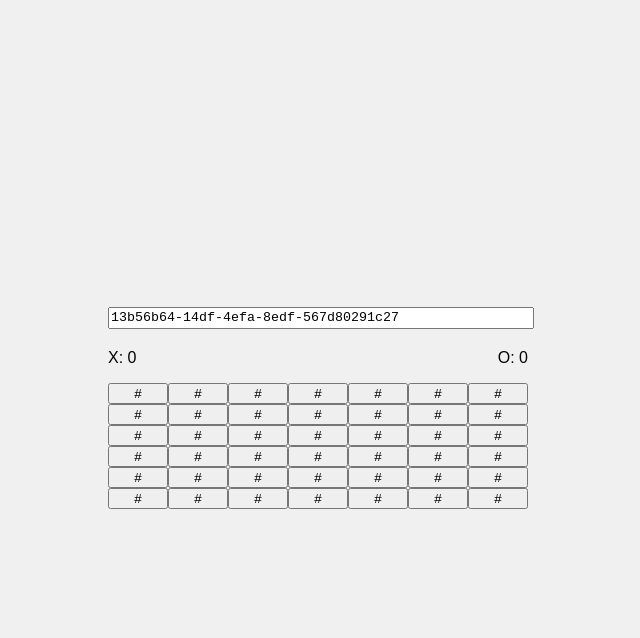
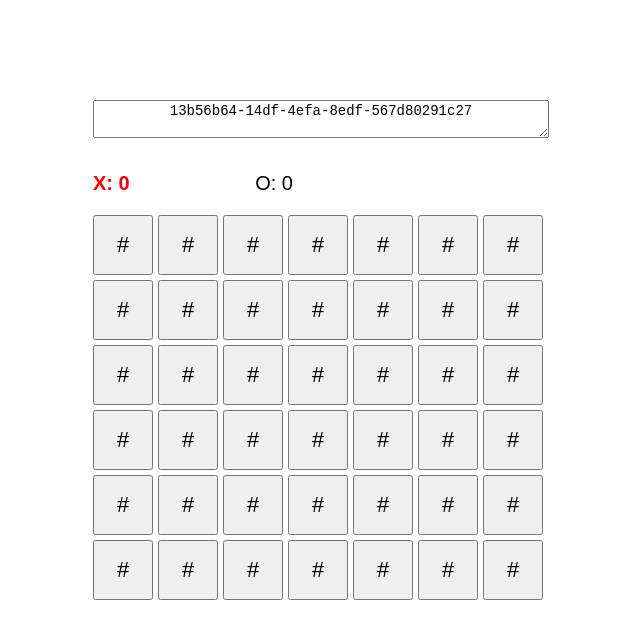
Before and after one commit to MA-Silent/m10_miniGame, a website built with Vite: page index.html in a window 1280 px wide. Shown: the whole page, without its empty margins (322-962 px from the left). Built offline with nearby package versions, Linux system fonts and the light colour scheme.

Commit message:
styling/JS

```diff
--- a/src/main.js
+++ b/src/main.js
@@ -1,10 +1,10 @@
 let gridArray = [
-  ['#','#','#','#','#','#','#'],
-  ['#','#','#','#','#','#','#'],
-  ['#','#','#','#','#','#','#'],
-  ['#','#','#','#','#','#','#'],
-  ['#','#','#','#','#','#','#'],
-  ['#','#','#','#','#','#','#'],
+  ['#', '#', '#', '#', '#', '#', '#'],
+  ['#', '#', '#', '#', '#', '#', '#'],
+  ['#', '#', '#', '#', '#', '#', '#'],
+  ['#', '#', '#', '#', '#', '#', '#'],
+  ['#', '#', '#', '#', '#', '#', '#'],
+  ['#', '#', '#', '#', '#', '#', '#'],
 ];
 
 let player = 'X';
@@ -15,26 +15,33 @@ document.querySelector('#gameIdText').innerText = gameId;
 let xScore = 0;
 let yScore = 0;
 
-function handleClick(rowIndex, columnIndex){
-  gridArray[rowIndex][columnIndex] = `${player}`;
+
+
+function handleClick(rowIndex, columnIndex) {
+
+  if (gridArray[rowIndex][columnIndex] !== '#') return;
+
+  gridArray[rowIndex][columnIndex] = player;
+
+  player = player === 'X' ? 'O' : 'X';
+
   render();
-  player = player == 'X' ? 'O' : 'X';
 
   const winner = checkWinner(gridArray);
 
-  if(winner != null){
+  if (winner != null) {
     const container = document.createElement('div');
 
     const restartButton = document.createElement('button');
     restartButton.innerText = 'Restart'
     restartButton.onclick = () => {
       gridArray = [
-        ['#','#','#','#','#','#','#'],
-        ['#','#','#','#','#','#','#'],
-        ['#','#','#','#','#','#','#'],
-        ['#','#','#','#','#','#','#'],
-        ['#','#','#','#','#','#','#'],
-        ['#','#','#','#','#','#','#'],
+        ['#', '#', '#', '#', '#', '#', '#'],
+        ['#', '#', '#', '#', '#', '#', '#'],
+        ['#', '#', '#', '#', '#', '#', '#'],
+        ['#', '#', '#', '#', '#', '#', '#'],
+        ['#', '#', '#', '#', '#', '#', '#'],
+        ['#', '#', '#', '#', '#', '#', '#'],
       ];
       render();
     }
@@ -49,15 +56,13 @@ function handleClick(rowIndex, columnIndex){
     document.querySelector('#win').appendChild(container);
 
 
-    if (winner == 'X'){
+    if (winner == 'X') {
       xScore++;
     } else {
       yScore++;
     }
   }
 }
-
-// AI GENERATED
 
 function checkWinner(grid) {
   const rows = grid.length;
@@ -103,21 +108,21 @@ function checkWinner(grid) {
 
 // END AI GENERATED
 
-function render(){
+function render() {
   document.querySelector('#game').innerHTML = '';
   document.querySelector('#win').innerHTML = '';
 
-  gridArray.map((row, r)=>{
-    row.map((item, c)=>{
+  gridArray.map((row, r) => {
+    row.map((item, c) => {
       const element = document.createElement('button');
       element.style.width = 'fit';
       element.innerHTML = `${item}`
 
-      if(element.innerHTML != '#'){
+      if (element.innerHTML != '#') {
         element.disabled = true;
       }
 
-      element.onclick = () => {handleClick(r,c)};
+      element.onclick = () => { handleClick(r, c) };
 
       document.querySelector('#game').appendChild(element);
     })
@@ -131,6 +136,12 @@ function render(){
   scoreY.innerHTML = `O: ${yScore}`
   scoreX.innerHTML = `X: ${xScore}`
 
+  if (player === 'X') {
+    scoreX.classList.add('active-player-red');
+  } else {
+    scoreY.classList.add('active-player-yellow');
+  }
+
   document.querySelector('#score').appendChild(scoreX);
   document.querySelector('#score').appendChild(scoreY)
 }
--- a/src/style.css
+++ b/src/style.css
@@ -1,25 +1,53 @@
-/* Body */
+ /* Body layout */
  body {
      display: flex;
-    justify-content: center;
+     flex-direction: column;
      align-items: center;
+     gap: 20px;
      height: 100vh;
-    background-color: #f0f0f0;
+     margin: 0;
+     background-color: #fff;
      font-family: Arial, sans-serif;
+     margin-top: 100px;
  }
 
+ /* Game grid */
  #game {
      display: grid;
      grid-template-columns: repeat(7, 60px);
+     gap: 5px;
  }
 
+ #game button {
+     width: 60px;
+     height: 60px;
+     font-size: 22px;
+     cursor: pointer;
+ }
+
+ /* de score */
  #score {
      display: flex;
      justify-content: space-between;
+     width: 200px;
+     font-size: 20px;
  }
 
+ /* de game ID */
  #gameIdText {
      width: 100%;
-    height: 1rem;
-    resize: none;
+     text-align: center;
+     margin-bottom: 10px;
+     font-size: 14px;
  }
+
+ /* actief speler */
+ .active-player-red {
+    color: red;
+    font-weight: bold;
+}
+
+.active-player-yellow{
+     color: yellow;
+    font-weight: bold;
+}
```
Lines whose indentation alone changed are shown as unchanged.
